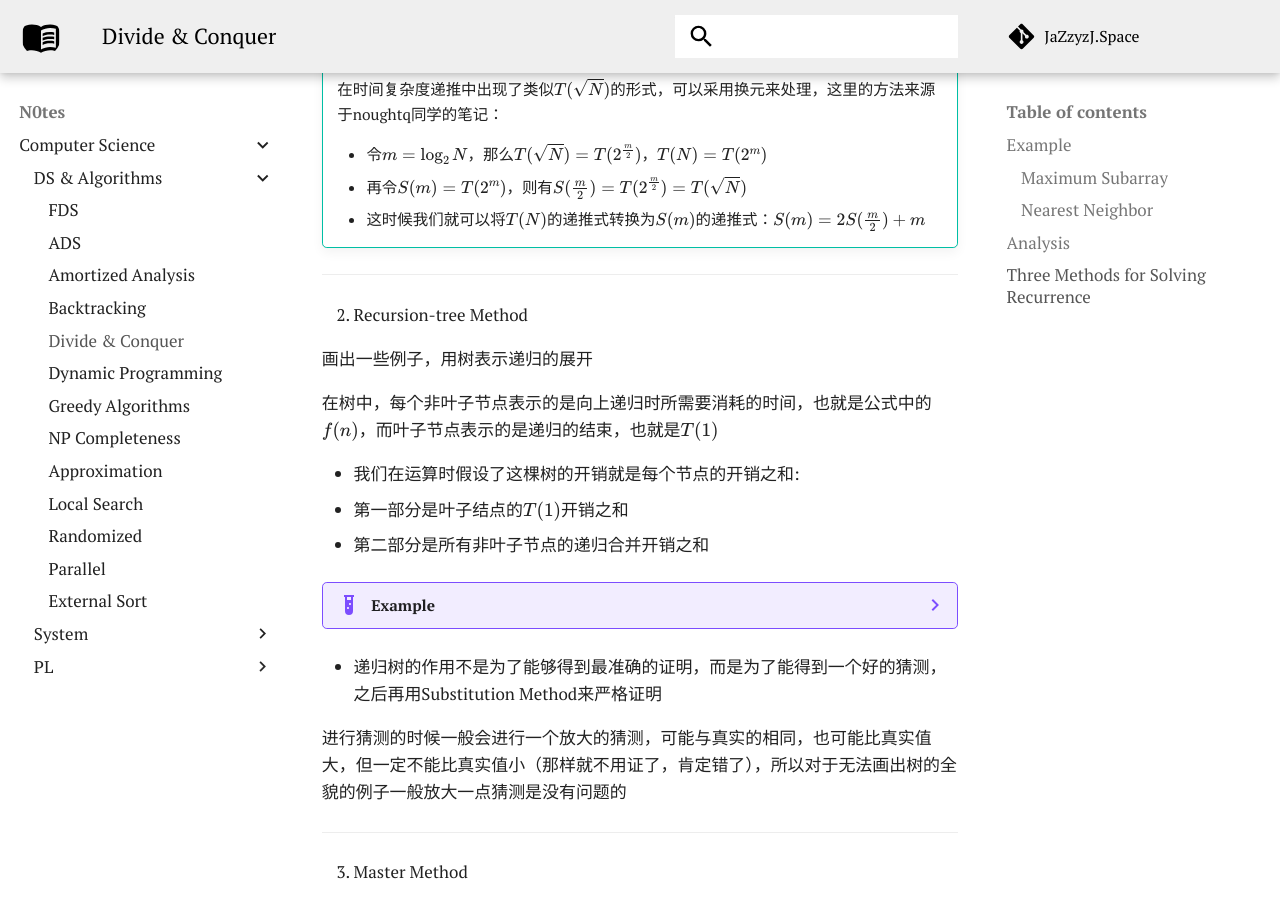
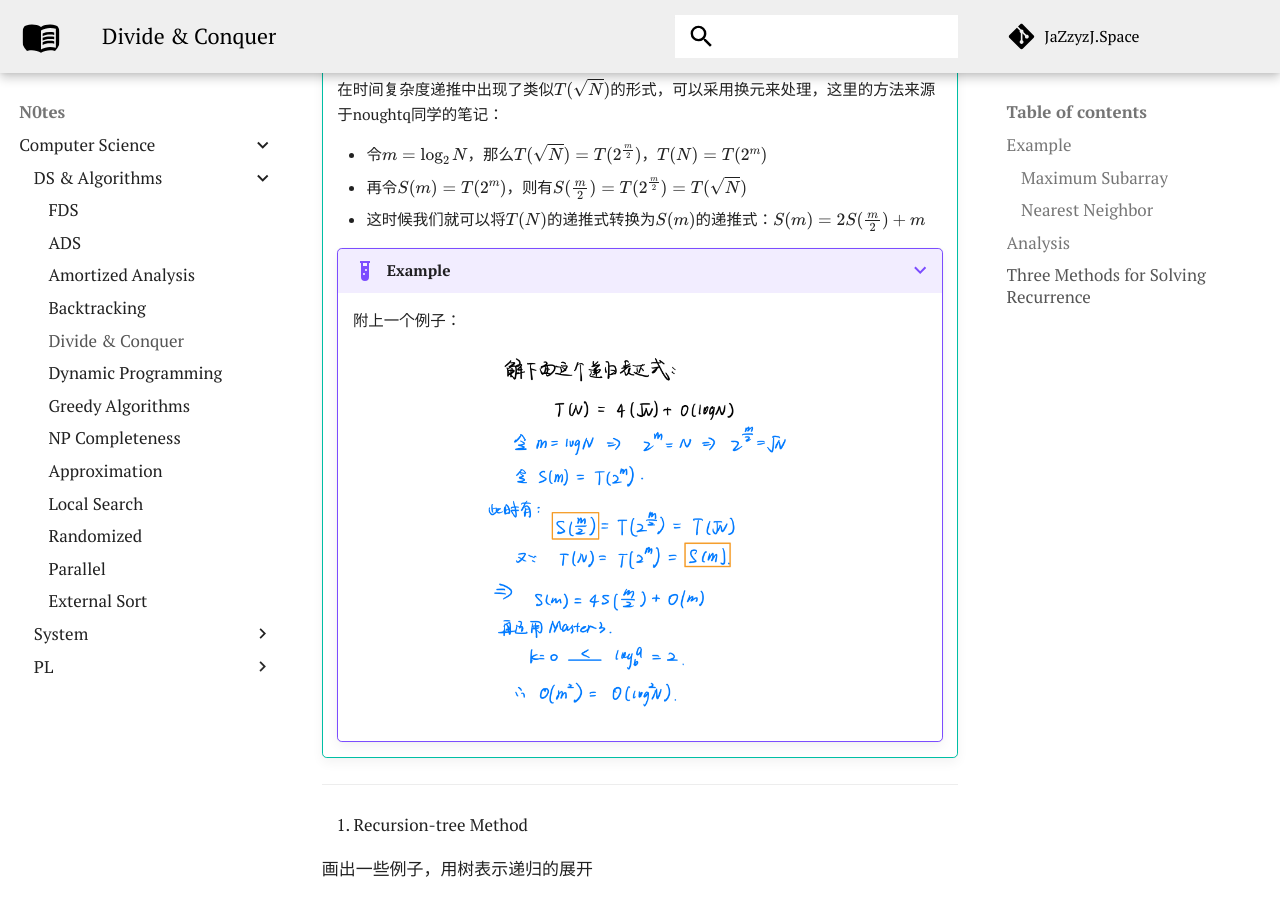
Before and after one commit to JazZyzJ/JazZyzJ.github.io, an MkDocs documentation site: the page built from docs/notes/cs/algorithm/DandC.md, in a window 1280 px wide and 900 px high, scrolled down 3370 px. Built offline with MkDocs 1.6.1 and Material for MkDocs 9.7.7, drawn with Linux system fonts in a browser that asks for light colours; some web fonts are replaced; comment, search, counter and statistics services are not loaded.

Commit message:
add: an example for divide and conquer

```diff
--- a/docs/notes/cs/algorithm/DandC.md
+++ b/docs/notes/cs/algorithm/DandC.md
@@ -104,8 +104,23 @@ $$
 	- 令$m = \log_2 N$，那么$T(\sqrt{N}) = T(2^{\frac{m}{2}})$，$T(N) = T(2^m)$
 	- 再令$S(m) = T(2^m)$，则有$S(\frac{m}{2}) = T(2^{\frac{m}{2}}) = T(\sqrt{N})$
 	- 这时候我们就可以将$T(N)$的递推式转换为$S(m)$的递推式：$S(m) = 2S(\frac{m}{2}) + m$
+
+	???+ example "Example"
+	    附上一个例子：
+
+		<div align="center">
+		<img src="/../../../../assets/pics/dandc/dc-3.png" alt="dc-3" height="100px" width="300px">
+		</div>
+
+
+
+
+
+
+
+
 ---
-2. Recursion-tree Method
+1. Recursion-tree Method
 
 
 
```
Also changed, not shown: docs/notes/cs/algorithm/ads/ADS.md (+1 -1 lines), docs/assets/pics/dandc/dc-3.png (added).
